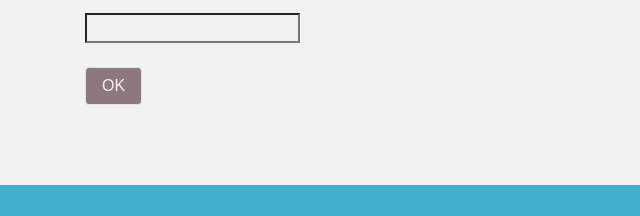
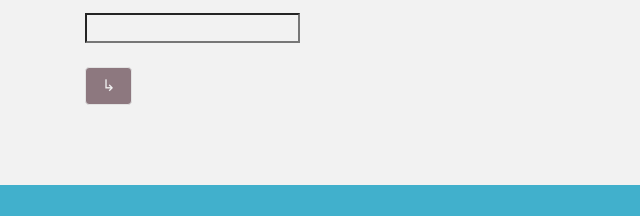
Before and after one commit to stoolpigeons/stoolpigeons.github.io, a plain HTML site: page order.html in a window 1280 px wide. Shown: the part 303-519 px from the top of the page, 0-640 px from the left. Drawn offline with nearby package versions, Linux system fonts and the light colour scheme; a script that the page names is missing.

Commit message:
Added new symbol

```diff
--- a/order.html
+++ b/order.html
@@ -17,7 +17,7 @@
 	    			<form>
 					  <input type="text" name="BuyerName" style="background-color: var(--pigeonWhite);" id="cName"><br>
 					  <br>
-					  <button type="button" class="sButton btn btn-primary" onclick="submitButton()">OK</button>
+					  <button type="button" class="sButton btn btn-primary" onclick="submitButton()">↳</button>
 					</form>
 	  			</div>
   			</div>
@@ -30,4 +30,3 @@
 		<script type="text/javascript" src="order.js"></script>
 	</body>
 </html>
-<!-- name contact numberofshirts-sizes upload-design-request-or-pick-->
```
